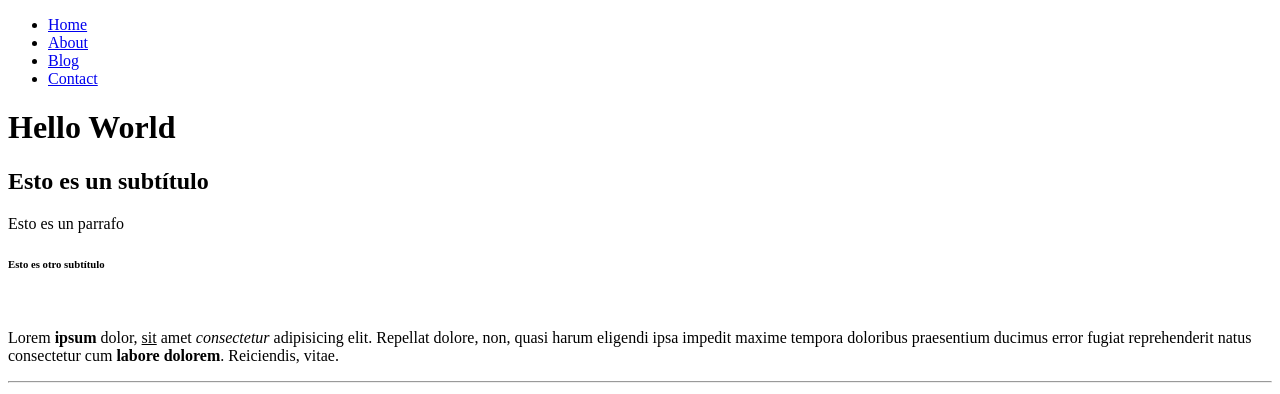
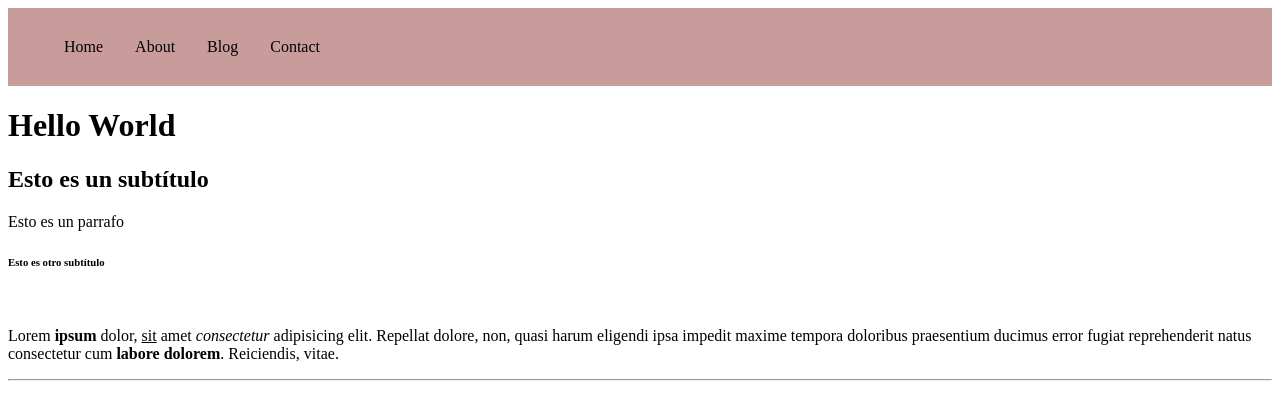
Before and after one commit to albecabrera/practicaHtmlCss, a plain HTML site: page index.html in a window 1280 px wide. Shown: the top 394 px of the page. Drawn offline with Linux system fonts and the light colour scheme.

Commit message:
commit "navbar"

```diff
--- a/index.html
+++ b/index.html
@@ -14,8 +14,8 @@
   <title>practicaHtmlCss</title>
 </head>
 <header>
-  <nav>
-    <ul>
+  <nav class="navbar">
+    <ul class="navbar-nav">
       <li><a href="index.html">Home</a></li>
       <li><a href="about.html">About</a></li>
       <li><a href="blog.html">Blog</a></li>
--- a/styles.css
+++ b/styles.css
@@ -0,0 +1,19 @@
+.navbar {
+  background-color: #c99c9c;
+  overflow: hidden;
+}
+.navbar-nav {
+  list-style: none;
+  float: left;
+}
+.navbar-nav li {
+  float: left;
+}
+.navbar-nav li a {
+  display: block;
+  color: #020202;
+  text-align: center;
+  padding: 14px 16px;
+  text-decoration: none;
+  font: bold;
+}
```
Also changed, not shown: about.html (added), blog.html (added), contact.html (added).
